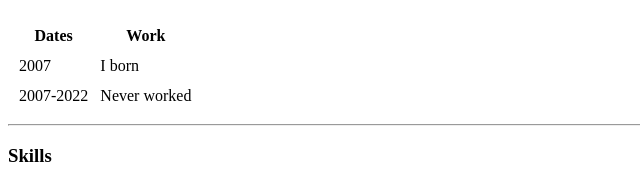
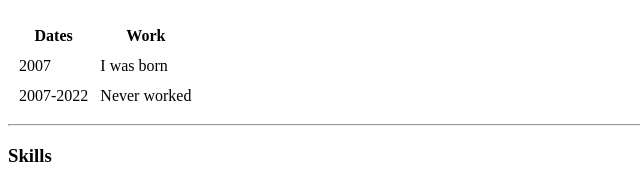
Before and after one commit to Itay01/cv, a plain HTML site: page index.html in a window 1280 px wide. Shown: the part 464-646 px from the top of the page, 0-640 px from the left. Drawn offline with Linux system fonts and the light colour scheme.

Commit message:
Typo mistakes

```diff
--- a/index.html
+++ b/index.html
@@ -38,7 +38,7 @@
       </thead>
       <tr>
         <td>2007</td>
-        <td>I born</td>
+        <td>I was born</td>
       </tr>
       <tr>
         <td>2007-2022</td>
```
